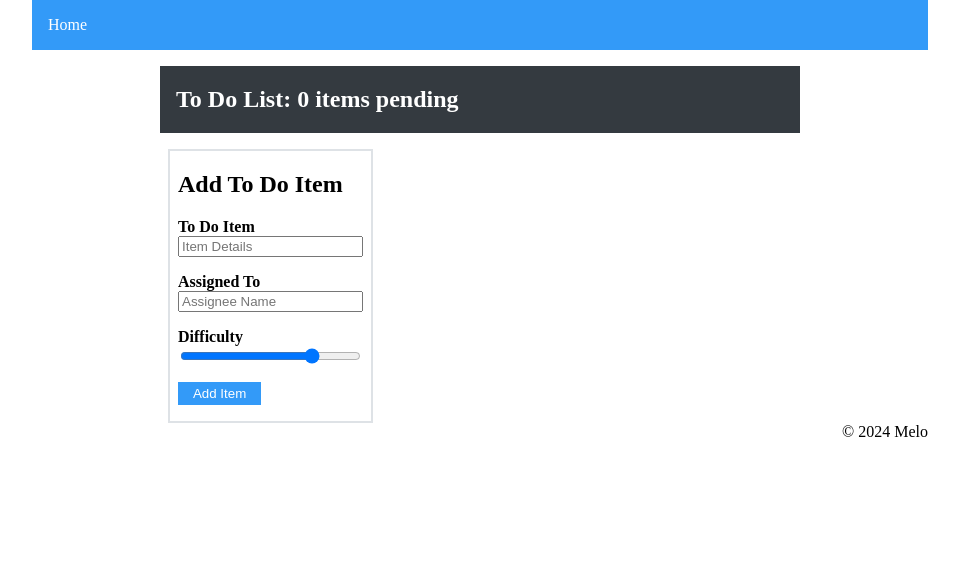
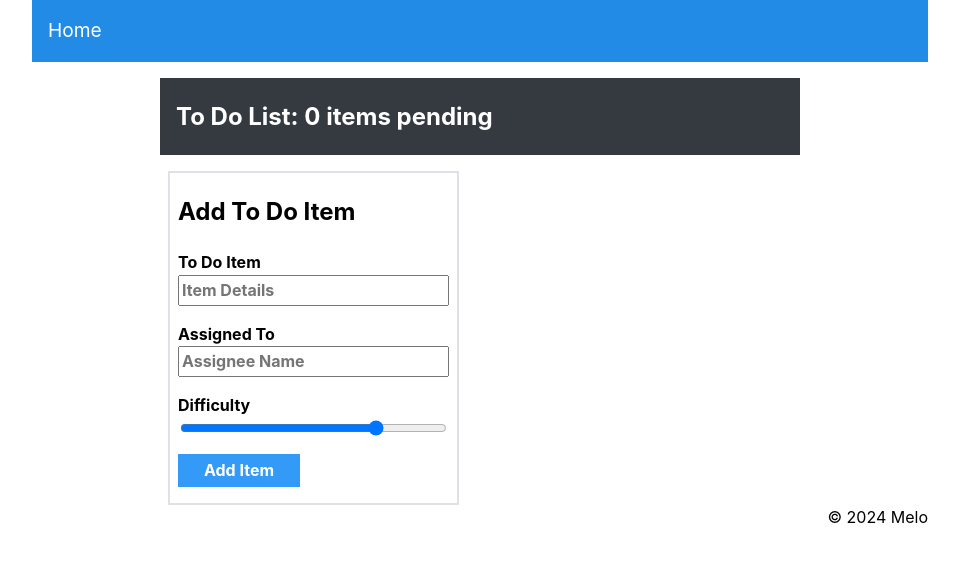
Before and after one commit to MelodicXP/todo-app, a React (Vite) app: page / in a window 1280 px wide. Shown: the top 562 px of the page, without its empty margins (160-1119 px from the left). Built offline with nearby package versions, Linux system fonts and the light colour scheme.

Commit message:
Adjust styling

```diff
--- a/src/App.scss
+++ b/src/App.scss
@@ -1,8 +1,4 @@
 // Define your custom colors
-$nav-link-bg: #339af8;
-$nav-link-color: white;
-$nav-link-hover-bg: #adb5bd;
-
 body {
   width: 70vw;
   margin: auto;
@@ -11,15 +7,12 @@
 
 .nav-link {
   display: flex;
-  background-color: #{$nav-link-bg};
-  color: #{$nav-link-color};
-  text-decoration: none;
   margin: 0px;
   padding-left: 1rem;
   padding-top: 1rem;
   padding-bottom: 1rem;
-  :hover {
-    background-color: #{$nav-link-hover-bg};
-  }
+}
 
+.mantine-NavLink-label {
+  font-size: larger;
 }
```
Also changed, not shown: src/App.jsx (+2 -5 lines).
